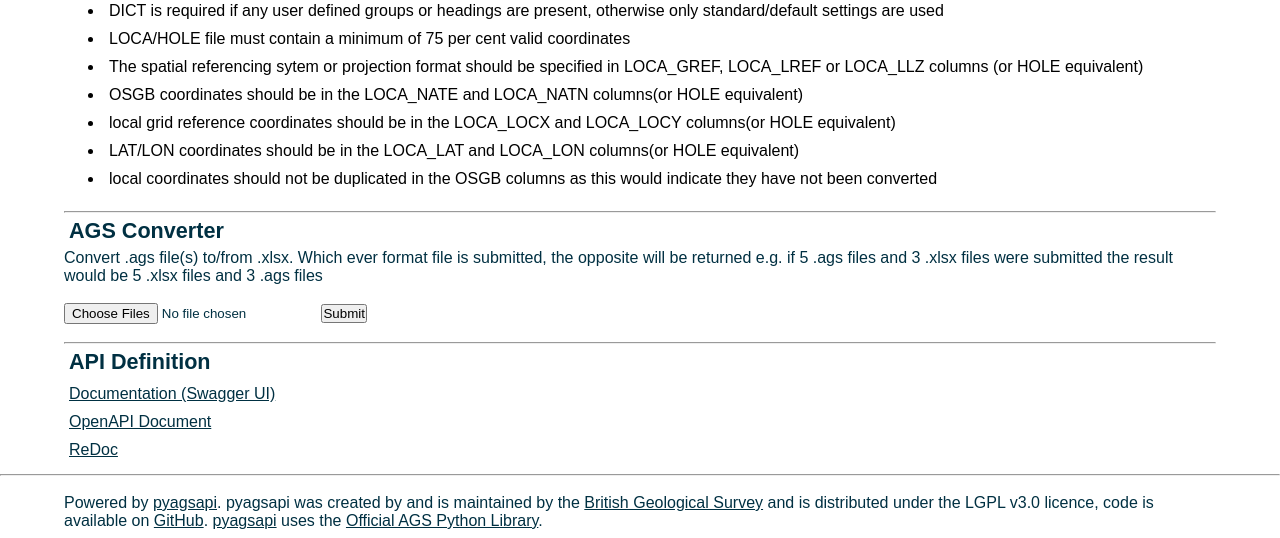
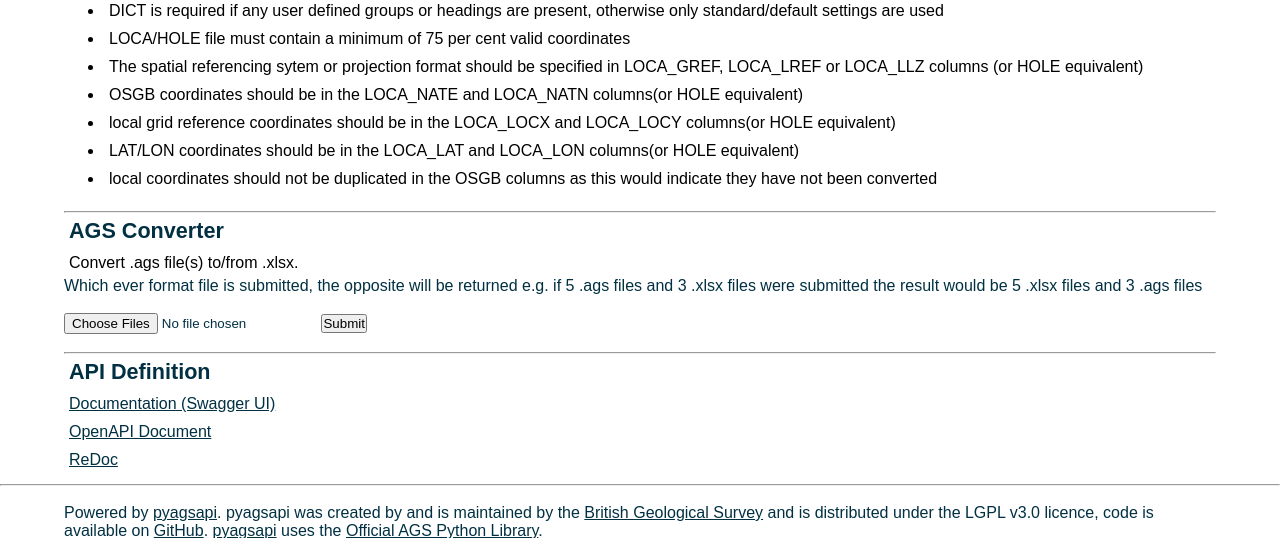
Before and after one commit to BritishGeologicalSurvey/pyagsapi, a FastAPI app: page / in a window 1280 px wide. Shown: the part 1166-1704 px from the top of the page. Run offline with FastAPI, Linux system fonts and the light colour scheme; parts of the project's set-up code (start-up, migrations or seed data) failed here and were passed over; some web fonts are replaced.

Commit message:
Missing <p>

```diff
--- a/app/templates/landing_page.html
+++ b/app/templates/landing_page.html
@@ -84,7 +84,7 @@
 <hr>
 <section id="converter">
     <h2>AGS Converter</h2>
-      <div class="tooltip">Convert .ags file(s) to/from .xlsx.
+      <div class="tooltip"><p>Convert .ags file(s) to/from .xlsx.</p>
         <span class="tooltiptext">Which ever format file is submitted, the opposite will be returned e.g. if 5 .ags files and 3 .xlsx files were submitted the result would be 5 .xlsx files and 3 .ags files</span>
       </div>
       <br>
```
